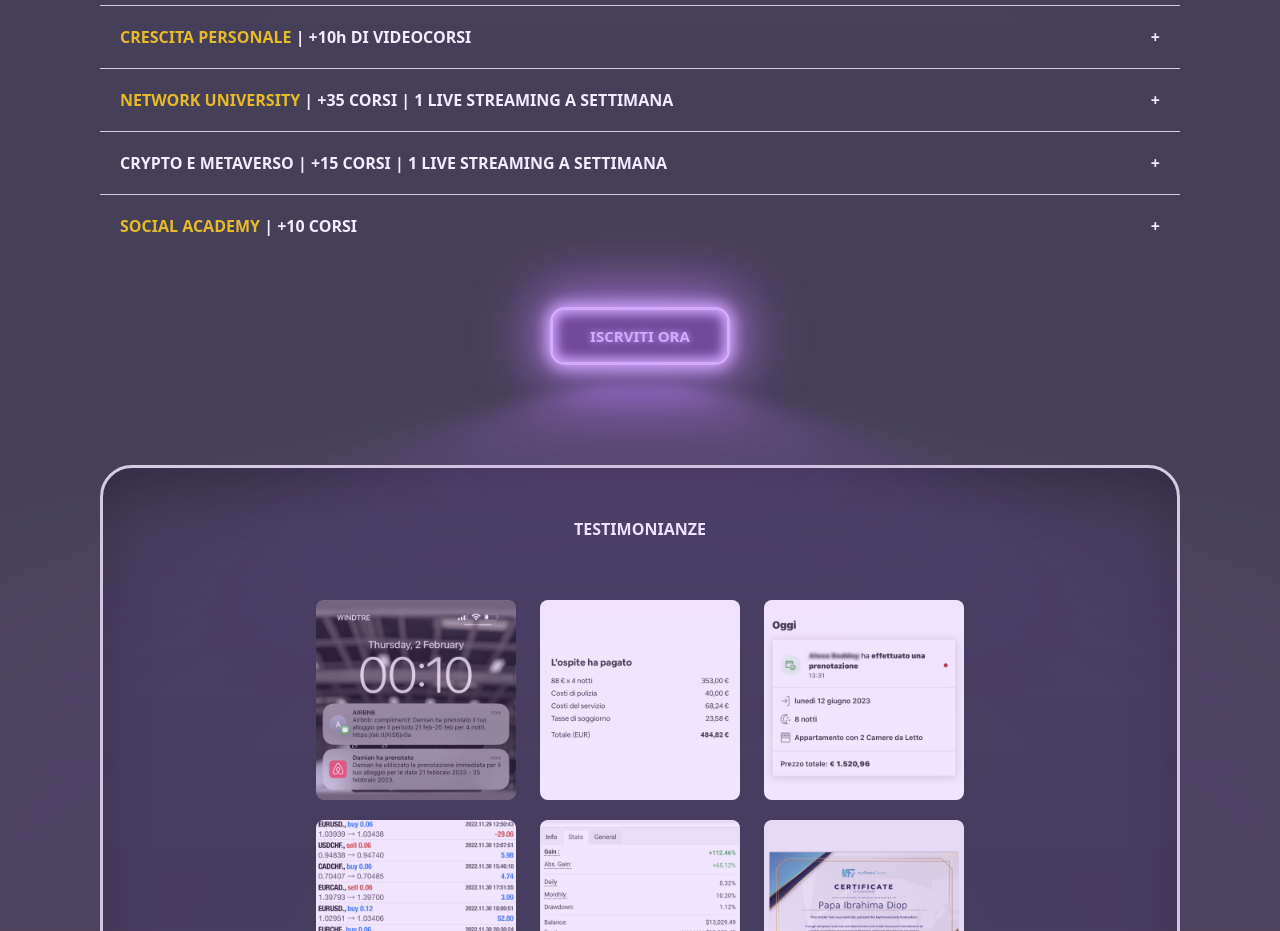
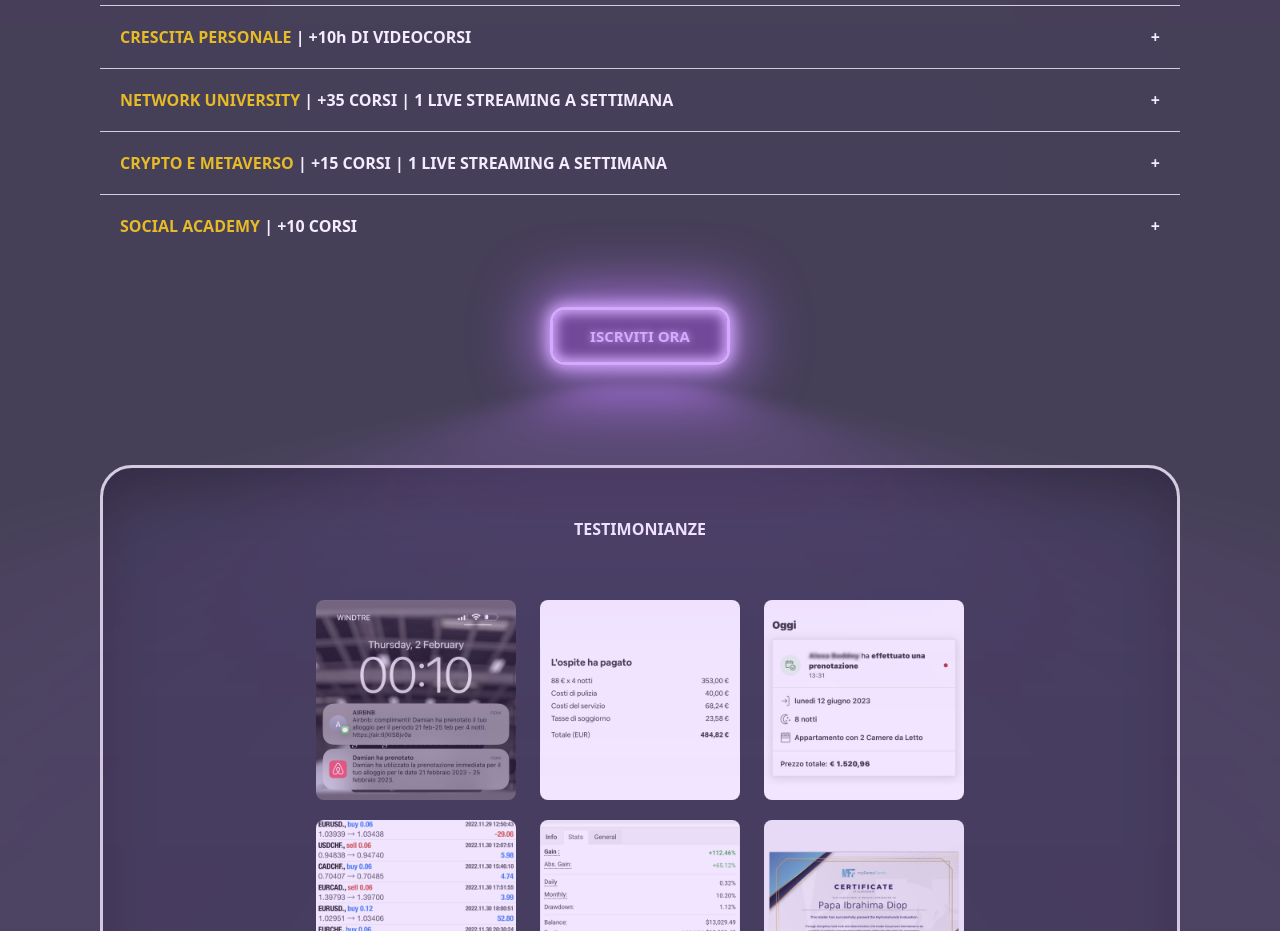
Before and after one commit to bitoesposito/lucaubiali.it, a plain HTML site: page index.html in a window 1280 px wide. Shown: the part 2400-3331 px from the top of the page. Drawn offline with Linux system fonts and the light colour scheme; a script that the page names is missing.

Commit message:
Update index.html

```diff
--- a/index.html
+++ b/index.html
@@ -146,7 +146,7 @@
                     e tutte le affiliazioni che ne derivano.</p>
             </div>
             <div class="accordion-item">
-                <h2><span></span> CRYPTO E METAVERSO | +15 CORSI | 1 LIVE STREAMING A SETTIMANA</h2>
+                <h2><span>CRYPTO E METAVERSO</span> | +15 CORSI | 1 LIVE STREAMING A SETTIMANA</h2>
                 <p>Percorso specifico per Lucrare nel mondo Crypto, Nft, Metaverso, Defi. Verrai a conoscenza su come
                     investire in crypto, a breve e lungo termine. Come individuare ed analizzare i migliori progetti NFT
                     e Defii.</p>
```
